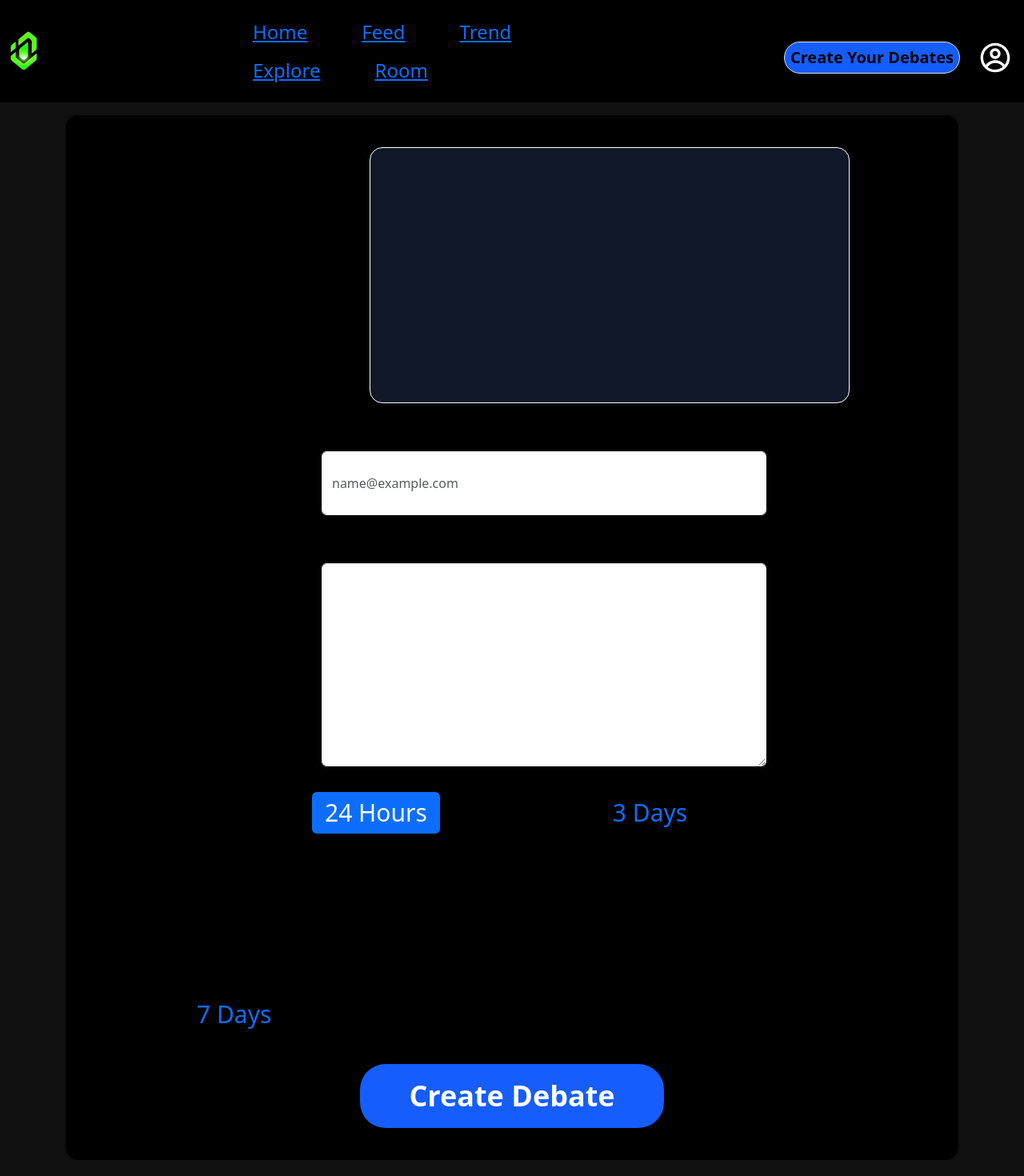
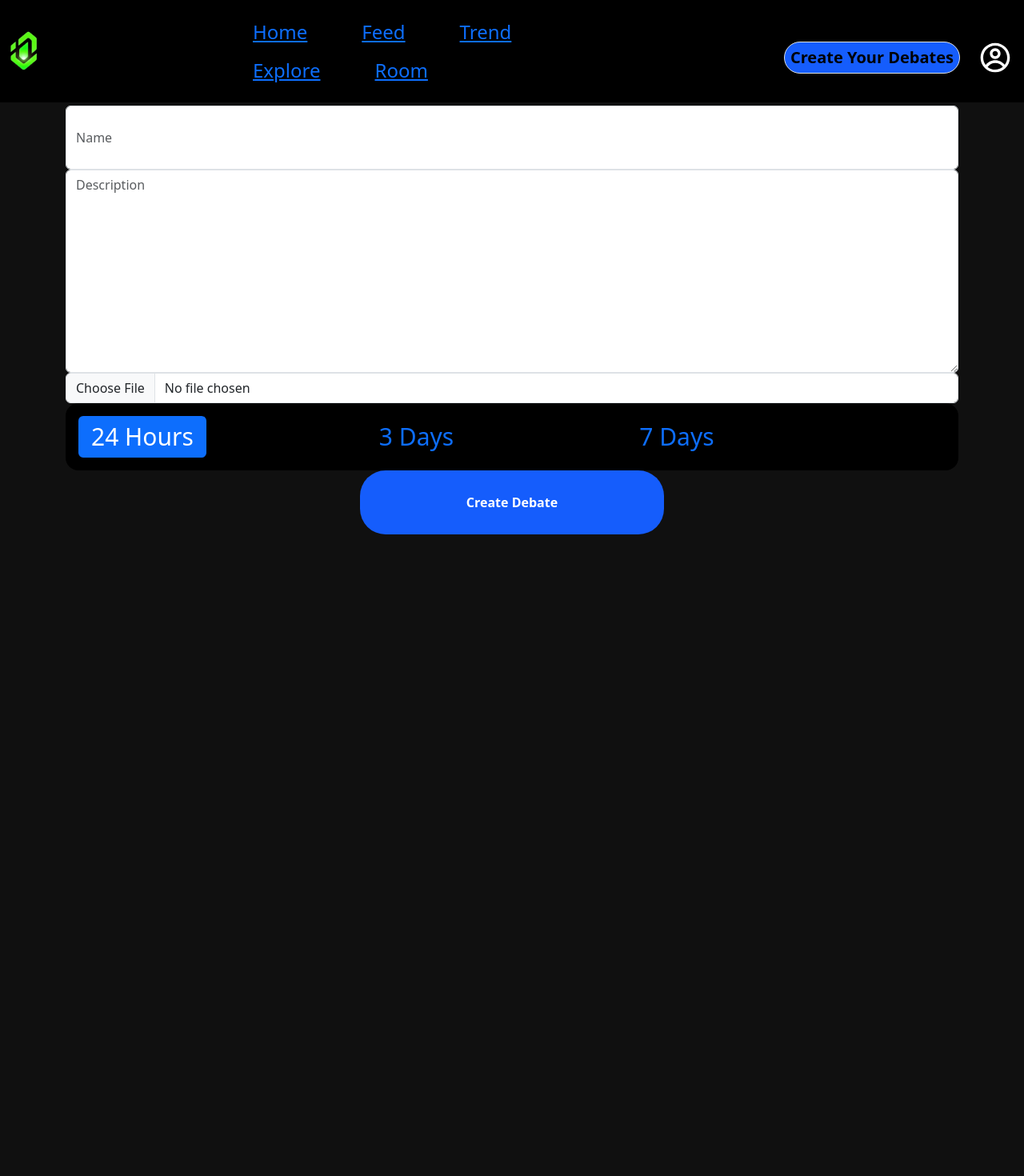
Before and after one commit to SHIRAJMUJAWAR/Dture, a React (Vite) app: page /create in a window 1280 px wide. Shown: the top 1470 px of the page at 80% size. After the commit the page ends 800 px from the top, so only its background shows below. Built offline with nearby package versions, Linux system fonts and the light colour scheme.

Commit message:
User can create a Deates

```diff
--- /dev/null
+++ b/src/DebateContext.tsx
@@ -0,0 +1,39 @@
+import React, { createContext, useState, ReactNode } from "react";
+
+// Define type for a debate
+export interface Debate {
+  id: number;
+  name: string;
+  description: string;
+  duration: string;
+  image?: string | null;
+}
+
+// Define type for context
+interface DebateContextType {
+  debates: Debate[];
+  addDebate: (debate: Debate) => void;
+}
+
+export const DebateContext = createContext<DebateContextType>({
+  debates: [],
+  addDebate: () => {},
+});
+
+interface DebateProviderProps {
+  children: ReactNode;
+}
+
+export const DebateProvider = ({ children }: DebateProviderProps) => {
+  const [debates, setDebates] = useState<Debate[]>([]);
+
+  const addDebate = (debate: Debate) => {
+    setDebates((prev) => [...prev, debate]);
+  };
+
+  return (
+    <DebateContext.Provider value={{ debates, addDebate }}>
+      {children}
+    </DebateContext.Provider>
+  );
+};
--- a/src/components/CreateDebates.tsx
+++ b/src/components/CreateDebates.tsx
@@ -1,43 +1,98 @@
-
+import React, { useState, useContext } from "react";
+import { DebateContext  } from "../DebateContext";
 
 const CreateDebates = () => {
+  const { debates, addDebate } = useContext(DebateContext);
+
+  const [name, setName] = useState("");
+  const [description, setDescription] = useState("");
+  const [duration, setDuration] = useState("24 Hours");
+  const [image, setImage] = useState<string | null>(null);
+
+  const handleImageChange = (e: React.ChangeEvent<HTMLInputElement>) => {
+    if (e.target.files && e.target.files[0]) {
+      setImage(URL.createObjectURL(e.target.files[0]));
+    }
+  };
+
+  const handleAddDebate = () => {
+    if (!name.trim() || !description.trim()) return;
+
+    const newDebate: Debate = {
+      id: Date.now(),
+      name,
+      description,
+      duration,
+      image,
+    };
+
+    addDebate(newDebate);
+
+    setName("");
+    setDescription("");
+    setDuration("24 Hours");
+    setImage(null);
+  };
+
   return (
-    <div className="container text-center mt-1  ml-500">
-    <div className="items-center justify-center bg-black text-white p-10 rounded-2xl space-y-5 mt-3 mb-10" >
-        <div className="w-150 border-1 h-80 bg-gray-900 rounded-2xl object-cover flex flex-col items-center ml-85  "  >
-          <img src= '' alt="" />
-        </div>
-      <div className="mb-3 items-center text-4xl font-bold ml-70 mr-50 mt-15">
-  <h1> </h1>
-  <input   className="form-control w-170 text-2xl h-20 " id="exampleFormControlInput1" placeholder="name@example.com"/>
-</div>
-<div className="mb-3 text-2xl font-bold ml-70 mr-50 mt-15">
- <h1> </h1>
-  <textarea className="form-control w-170  "  rows="10"></textarea>
-</div>
-<div className="container text-center mt-1  ml-50 ">
-          <ul className="nav nav-pills ml-20  gap-50 text-3xl bg-black p-3 mr-20  rounded-2xl" id="pills-tab" role="tablist">
-  <li className="nav-item ml-40" role="presentation">
-    <button className="nav-link active"  data-bs-toggle="pill"   type="button" role="tab"   aria-selected="true">
-        24 Hours</button>
-  </li>
-  <li className="nav-item" role="presentation">
-    <button className="nav-link"   data-bs-toggle="pill"  type="button" role="tab" aria-controls="pills-profile" aria-selected="false">
-        3 Days</button>
-  </li>
-  <li className="nav-item" role="presentation">
-    <button className="nav-link "  data-bs-toggle="pill"  type="button" role="tab" aria-controls="pills-contact" aria-selected="false">
-        7 Days</button>
-  </li>
+    <div className="container text-center mt-1">
+      <input
+        className="form-control w-170 text-2xl h-20"
+        placeholder="Name"
+        value={name}
+        onChange={(e) => setName(e.target.value)}
+      />
+      <textarea
+        className="form-control w-170"
+        rows={10}
+        placeholder="Description"
+        value={description}
+        onChange={(e) => setDescription(e.target.value)}
+      />
+      <input
+        type="file"
+        accept="image/*"
+        onChange={handleImageChange}
+        className="form-control w-170"
+      />
+      <ul className="nav nav-pills gap-50 text-3xl bg-black p-3 rounded-2xl">
+        {["24 Hours", "3 Days", "7 Days"].map((d) => (
+          <li className="nav-item" key={d}>
+            <button
+              className={`nav-link ${duration === d ? "active" : ""}`}
+              onClick={() => setDuration(d)}
+            >
+              {d}
+            </button>
+          </li>
+        ))}
+      </ul>
+      <button
+        className="bg-blue-600 w-95 h-20 rounded-5 font-semibold mt-10"
+        onClick={handleAddDebate}
+      >
+        Create Debate
+      </button>
 
-</ul>
-</div>
-  <div className="text-4xl">
-   <button className='bg-blue-600 w-95 h-20 rounded-5  font-semibold mt-10'>Create Debate</button>
-   </div>
+      {/* Show debates */}
+      <div className="mt-10 text-white">
+        {debates.map((debate) => (
+          <div key={debate.id} className="bg-gray-800 p-5 rounded-2xl my-3">
+            {debate.image && (
+              <img
+                src={debate.image}
+                alt={debate.name}
+                className="w-40 h-40 object-cover rounded-xl mb-3"
+              />
+            )}
+            <h2 className="text-2xl font-bold">{debate.name}</h2>
+            <p>{debate.description}</p>
+            <span className="text-sm">{debate.duration}</span>
+          </div>
+        ))}
+      </div>
     </div>
-     </div>
-  )
-}
+  );
+};
 
-export default CreateDebates
+export default CreateDebates;
--- a/src/components/Debate.tsx
+++ b/src/components/Debate.tsx
@@ -1,27 +1,47 @@
-
+import { useContext } from "react";
 import { IoIosPeople } from "react-icons/io";
+import { DebateContext } from "../DebateContext";
 
 const Debate = () => {
+  const { debates } = useContext(DebateContext); // get debates array
+
   return (
-    <div >
-      <div  className="card bg-black text-white rounded-2xl" style={{width: 25 + 'rem' , marginTop: 20 + 'px', height: 35 + 'rem'}}>
-  <img src="public\debateimage.jpg"  className="card-img-top" alt="..." />
-  <div  className="card-body bg-black text-white ">
-    <h5  className="card-title bg-black text-white">Is Online Education Better Than Traditional Classroom Learning?</h5>
-    <p  className="card-text h-14 mt-2 bg-black text-white">Since the rise of technology and the COVID-19 pandemic, online education has become a major part of learning. Supporters say it gives flexibility, comfort, and access to global resources from anywhere. It also helps students learn at their own pace.</p>
-  </div>
-  <ul  className="list-group list-group-flush bg-black text-white">
-    <li  className="list-group-item font-bold bg-black text-white">created by : Shiraj mujawar
-       <button className='bg-blue-600  pr-2  pl-2 pt-1 pb-1 rounded   text-white'> <IoIosPeople /> joined  </button></li>
-    <li  className="list-group-item bg-black text-white">A second item</li>
-    <li  className="list-group-item bg-black text-white">A third item</li>
-  </ul>
-  <div  className="card-body bg-black text-white">
-   <button className='bg-blue-600 w-100 h-10 rounded text-5xl font-bold'>Enter Debate</button>
-  </div>
-</div>
+    <div className="flex flex-wrap gap-5 justify-center mt-5">
+      {debates.map((debate) => (
+        <div
+          key={debate.id}
+          className="card bg-black text-white rounded-2xl"
+          style={{ width: "25rem", height: "35rem" }}
+        >
+          {debate.image && (
+            <img
+              src={debate.image}
+              className="card-img-top object-cover h-40 w-full rounded-t-2xl"
+              alt={debate.name}
+            />
+          )}
+          <div className="card-body bg-black text-white">
+            <h5 className="card-title">{debate.name}</h5>
+            <p className="card-text h-14 mt-2">{debate.description}</p>
+            <p className="text-sm">Duration: {debate.duration}</p>
+          </div>
+          <ul className="list-group list-group-flush bg-black text-white">
+            <li className="list-group-item font-bold bg-black text-white">
+              Created by: Shiraj Mujawar
+              <button className="bg-blue-600 ml-2 pr-2 pl-2 pt-1 pb-1 rounded text-white">
+                <IoIosPeople /> Joined
+              </button>
+            </li>
+          </ul>
+          <div className="card-body bg-black text-white">
+            <button className="bg-blue-600 w-full h-10 rounded text-2xl font-bold">
+              Enter Debate
+            </button>
+          </div>
+        </div>
+      ))}
     </div>
-  )
-}
+  );
+};
 
-export default Debate
+export default Debate;
--- a/src/components/Explore.tsx
+++ b/src/components/Explore.tsx
@@ -5,13 +5,9 @@ const Explore = () => {
      <div>
       <input type="text" />
        <div  className="container text-center">
-  <div  className="row row-cols-3 ">
+  <div  className="row  ">
     <div  className="col mb-5"><Debate></Debate></div>
-    <div  className="col"><Debate></Debate></div>
-    <div  className="col"><Debate></Debate></div>
-    <div  className="col"><Debate></Debate></div>
-    <div  className="col"><Debate></Debate></div>
-    <div  className="col"><Debate></Debate></div>
+
   </div>
 </div>
     </div>
--- a/src/components/Feed.tsx
+++ b/src/components/Feed.tsx
@@ -5,13 +5,9 @@ const Feed = () => {
   return (
     <div>
        <div  className="container text-center">
-  <div  className="row row-cols-3 ">
+  <div  className=" flex flex-col   ">
     <div  className="col mb-5"><Debate></Debate></div>
-    <div  className="col"><Debate></Debate></div>
-    <div  className="col"><Debate></Debate></div>
-    <div  className="col"><Debate></Debate></div>
-    <div  className="col"><Debate></Debate></div>
-    <div  className="col"><Debate></Debate></div>
+
   </div>
 </div>
     </div>
--- a/src/components/Trend.tsx
+++ b/src/components/Trend.tsx
@@ -4,13 +4,9 @@ const Trend = () => {
   return (
       <div>
        <div  className="container text-center">
-  <div  className="row row-cols-3 ">
+  <div  className="row   ">
     <div  className="col mb-5"><Debate></Debate></div>
-    <div  className="col"><Debate></Debate></div>
-    <div  className="col"><Debate></Debate></div>
-    <div  className="col"><Debate></Debate></div>
-    <div  className="col"><Debate></Debate></div>
-    <div  className="col"><Debate></Debate></div>
+
   </div>
 </div>
     </div>
--- a/src/main.tsx
+++ b/src/main.tsx
@@ -1,13 +1,18 @@
+import React from "react";
+import { createRoot } from "react-dom/client";
+import App from "./App";
+import { BrowserRouter } from "react-router-dom";
+import { DebateProvider } from "./DebateContext"; // correct TypeScript import
 
-import { createRoot } from 'react-dom/client'
+const container = document.getElementById("root");
+const root = createRoot(container!);
 
-import App from './App.tsx'
-import { BrowserRouter } from 'react-router-dom'
-
-createRoot(document.getElementById('root')!).render(
-
-     <BrowserRouter>
-     <center> <App /> </center>
-     </BrowserRouter>
-
-)
+root.render(
+  <React.StrictMode>
+    <DebateProvider>
+      <BrowserRouter>
+        <App />
+      </BrowserRouter>
+    </DebateProvider>
+  </React.StrictMode>
+);
```
